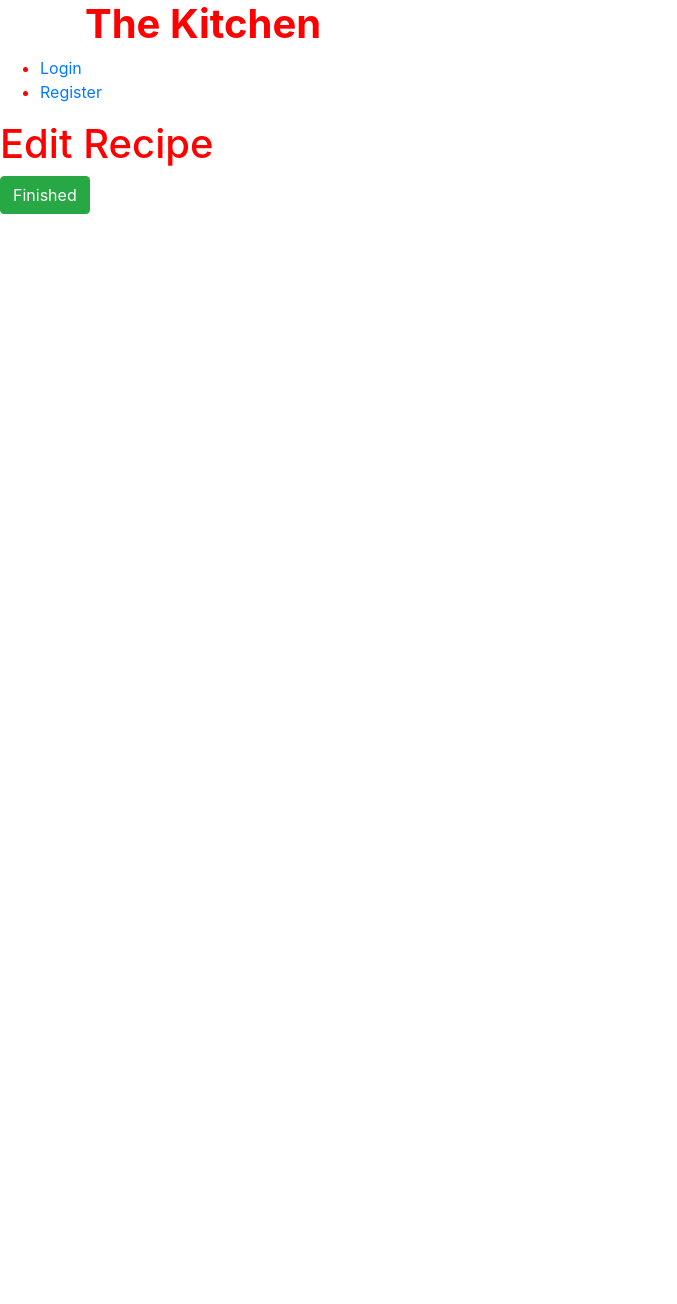
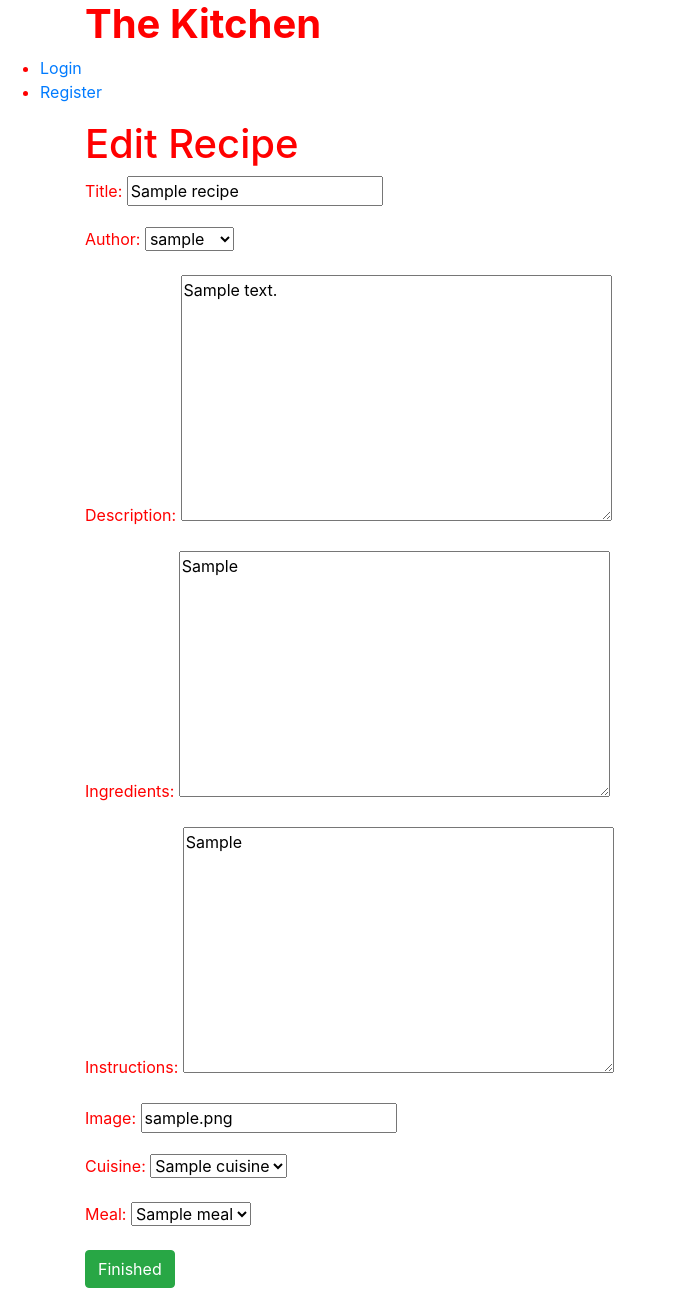
Before and after one commit to brindle5/recipe_collection, a Django app: page /edit/1 in a window 1280 px wide. Shown: the whole page, without its empty margins (0-677 px from the left). Before the commit the page ends 214 px from the top, so only its background shows below. Run offline with Django 3.2, Linux system fonts and the light colour scheme; tables that the repository leaves empty hold one stand-in row (values such as "Sample post").

Commit message:
Add edit functionality to view file.

```diff
--- a/recipebook/views.py
+++ b/recipebook/views.py
@@ -9,7 +9,6 @@ from django.urls import reverse
 class RecipeCollection(generic.ListView):
     template_name = 'index.html'
     model = Recipe
-    paginate_by = 9
 
     # class RecipeCollection(View):
     #     def get(self, request, *args, **kwargs):
@@ -37,7 +36,17 @@ def add_recipe(request):
 
 
 def edit_recipe(request, recipe_id):
-    return render(request, 'edit_recipe.html')
+    recipe = get_object_or_404(Recipe, id=recipe_id)
+    if request.method == "POST":
+        form = RecipeForm(request.POST, instance=recipe)
+        if form.is_valid():
+            form.save()
+            return redirect("recipe")
+    form = RecipeForm(instance=recipe)
+    context = {
+        'form': form
+    }
+    return render(request, 'edit_recipe.html', context)
 
 
 def delete_recipe(request, recipe_id):
--- a/templates/edit_recipe.html
+++ b/templates/edit_recipe.html
@@ -4,7 +4,7 @@
 
 <!-- Code for edit recipe taken from Code Instittue ToDo App project -->
 
-
+<div class="container">
     <h1>Edit Recipe</h1>
 
     <form method="POST">
@@ -16,6 +16,6 @@
             </p>
         </div>
     </form>
-
+</div>
 
 {% endblock content %}
--- a/templates/index.html
+++ b/templates/index.html
@@ -7,8 +7,8 @@
     <!-- authenticated users can add new recipes -->
     {% if user.is_authenticated %}
     <div class="row">
-        <div class="col-12" class="btn btn-success">
-            <a href="/add">
+        <div class="col-12">
+            <a href="/add" class="btn btn-success">
                 Add new recipe
             </a>
         </div>
```
Lines whose indentation alone changed are shown as unchanged.
